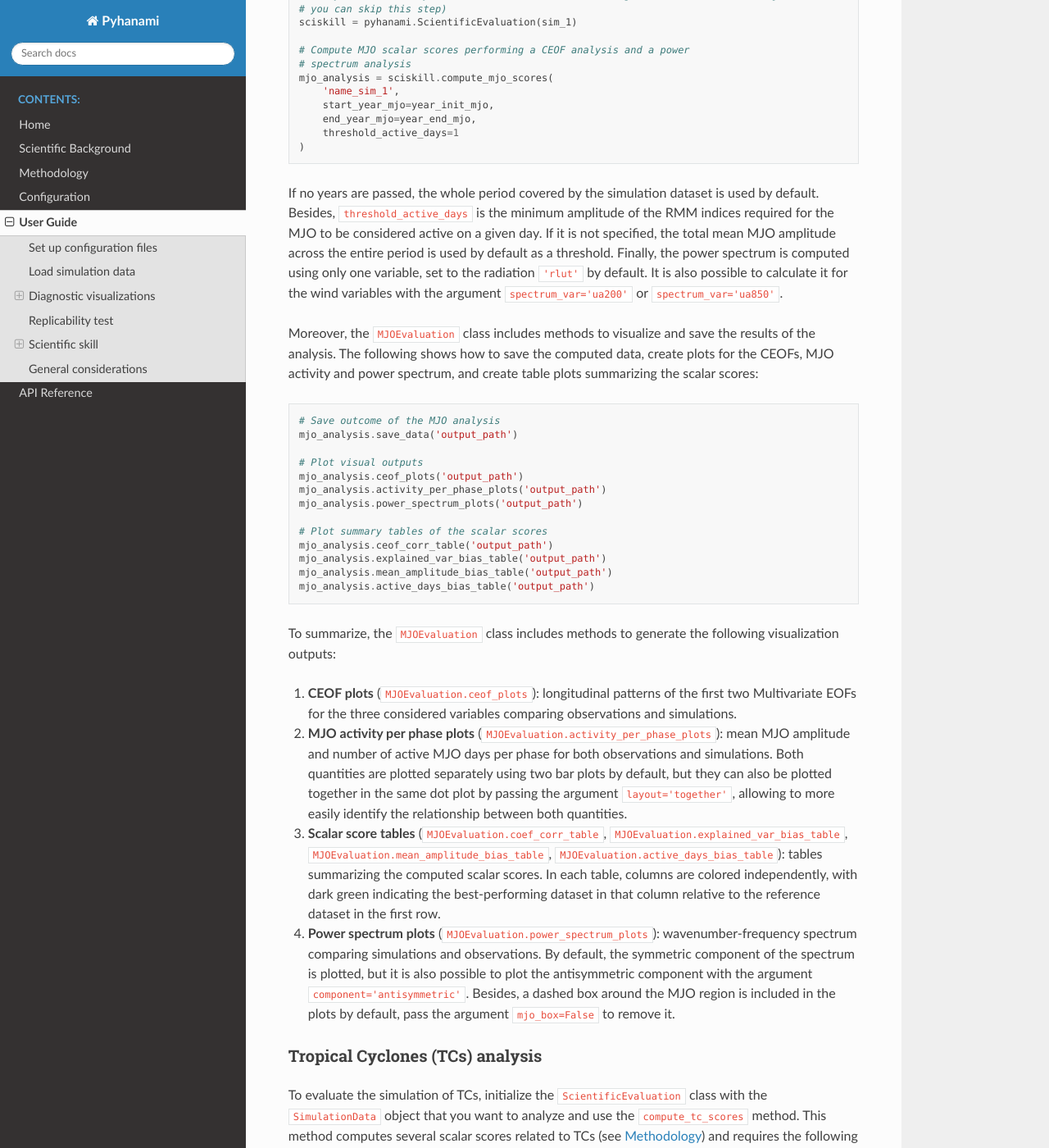
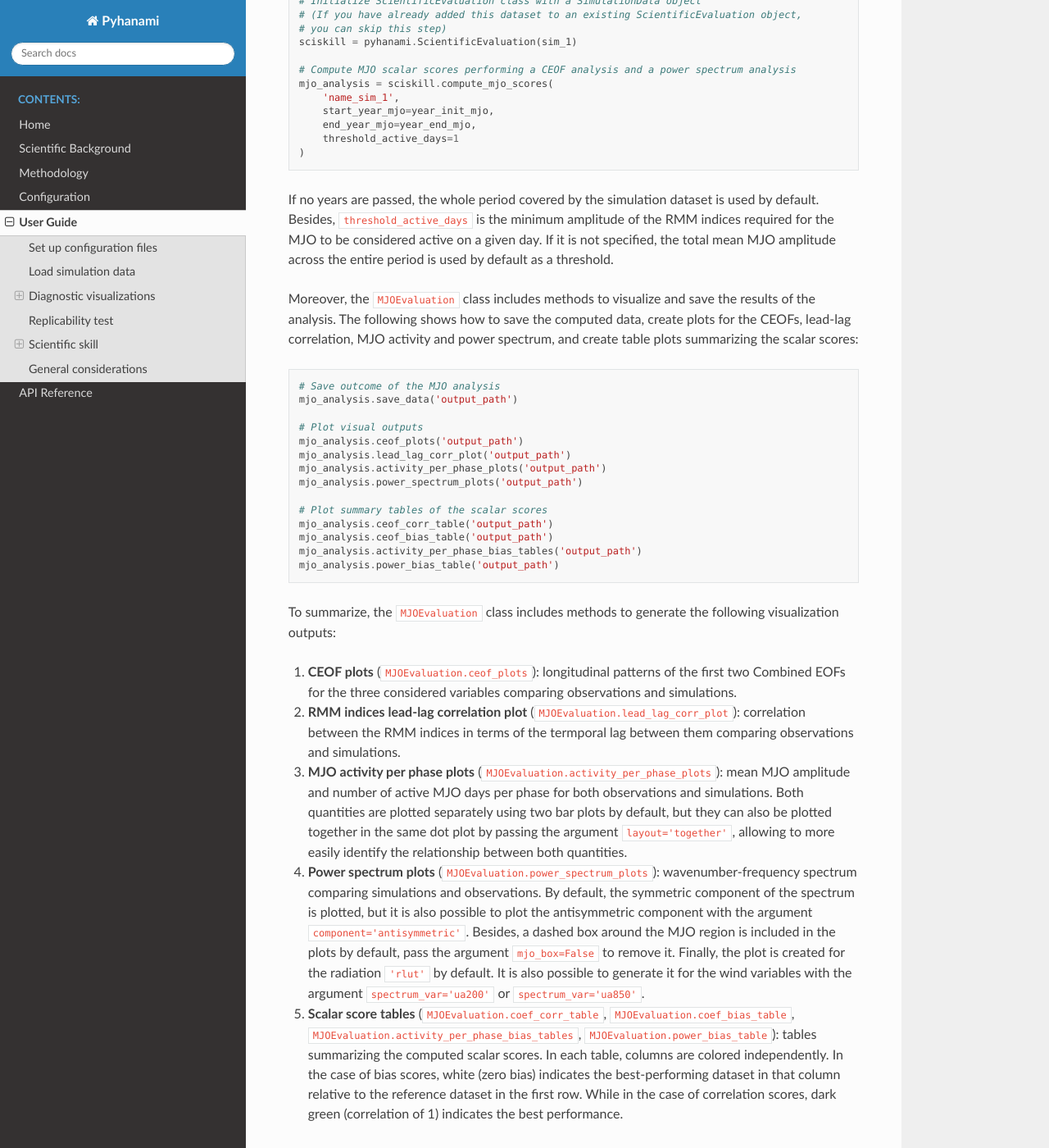
Before and after one commit to BSC-ES/pyhanami, a Sphinx documentation site: the page built from docs/source/User-Guide.md, in a window 1280 px wide and 1400 px high, scrolled down 7913 px. Shown: the whole window at 82% size. Built offline with Sphinx 7.4.7 and the Read the Docs theme 3.1.0, drawn with Linux system fonts in a browser that asks for light colours; some of the changed text lies outside the part shown.

Commit message:
Included lead-lag correlation and scalar scores related to it and the MJO power spectrum in the documentation

````diff
--- a/docs/source/User-Guide.md
+++ b/docs/source/User-Guide.md
@@ -281,9 +281,10 @@ To evaluate the simulation of the MJO specifically, initialize the `ScientificEv
 The following snippet creates a `MJOEvaluation` instance that:
 1. Performs a **Combined Empirical Orthogonal Function (CEOF)** analysis between `year_init_mjo` and `year_end_mjo`
 2. Uses the CEOFs to compute the first two Principal Components (PCs) (**Real-Time Multivariate MJO (RMM) indices**) for the same period, projecting simulations both on the observed and simulated CEOFs
-3. Determines the **MJO amplitude and active days per phase** based on the RMM indices amplitude
-4. Computes various **scalar scores** comparing the simulated CEOFs and MJO activity to the observed ones
+3. Computes the **lead-lag correlation** between the RMM indices
+4. Determines the **MJO amplitude and active days per phase** based on the RMM indices amplitude
 5. Calculates the **MJO power spectrum** (both symmetric and antisymmetric components) between `year_init_mjo` and `year_end_mjo`
+6. Computes various **scalar scores** comparing the simulated CEOFs, RMM indices, MJO activity and power to the observed ones
 
 ```python
 # Initialize ScientificEvaluation class with a SimulationData object
@@ -291,8 +292,7 @@ The following snippet creates a `MJOEvaluation` instance that:
 # you can skip this step)
 sciskill = pyhanami.ScientificEvaluation(sim_1)
 
-# Compute MJO scalar scores performing a CEOF analysis and a power
-# spectrum analysis
+# Compute MJO scalar scores performing a CEOF analysis and a power spectrum analysis
 mjo_analysis = sciskill.compute_mjo_scores(
     'name_sim_1',
     start_year_mjo=year_init_mjo,
@@ -301,9 +301,9 @@ mjo_analysis = sciskill.compute_mjo_scores(
 )
 ```
 
-If no years are passed, the whole period covered by the simulation dataset is used by default. Besides, `threshold_active_days` is the minimum amplitude of the RMM indices required for the MJO to be considered active on a given day. If it is not specified, the total mean MJO amplitude across the entire period is used by default as a threshold. Finally, the power spectrum is computed using only one variable, set to the radiation `'rlut'` by default. It is also possible to calculate it for the wind variables with the argument `spectrum_var='ua200'` or `spectrum_var='ua850'`.
+If no years are passed, the whole period covered by the simulation dataset is used by default. Besides, `threshold_active_days` is the minimum amplitude of the RMM indices required for the MJO to be considered active on a given day. If it is not specified, the total mean MJO amplitude across the entire period is used by default as a threshold.
 
-Moreover, the `MJOEvaluation` class includes methods to visualize and save the results of the analysis. The following shows how to save the computed data, create plots for the CEOFs, MJO activity and power spectrum, and create table plots summarizing the scalar scores:
+Moreover, the `MJOEvaluation` class includes methods to visualize and save the results of the analysis. The following shows how to save the computed data, create plots for the CEOFs, lead-lag correlation, MJO activity and power spectrum, and create table plots summarizing the scalar scores:
 
 ```python
 # Save outcome of the MJO analysis
@@ -311,21 +311,23 @@ mjo_analysis.save_data('output_path')
 
 # Plot visual outputs
 mjo_analysis.ceof_plots('output_path')
+mjo_analysis.lead_lag_corr_plot('output_path')
 mjo_analysis.activity_per_phase_plots('output_path')
 mjo_analysis.power_spectrum_plots('output_path')
 
 # Plot summary tables of the scalar scores
 mjo_analysis.ceof_corr_table('output_path')
-mjo_analysis.explained_var_bias_table('output_path')
-mjo_analysis.mean_amplitude_bias_table('output_path')
-mjo_analysis.active_days_bias_table('output_path')
+mjo_analysis.ceof_bias_table('output_path')
+mjo_analysis.activity_per_phase_bias_tables('output_path')
+mjo_analysis.power_bias_table('output_path')
 ```
 
 To summarize, the `MJOEvaluation` class includes methods to generate the following visualization outputs:
-1. **CEOF plots** (`MJOEvaluation.ceof_plots`): longitudinal patterns of the first two Multivariate EOFs for the three considered variables comparing observations and simulations.
-2. **MJO activity per phase plots** (`MJOEvaluation.activity_per_phase_plots`): mean MJO amplitude and number of active MJO days per phase for both observations and simulations. Both quantities are plotted separately using two bar plots by default, but they can also be plotted together in the same dot plot by passing the argument `layout='together'`, allowing to more easily identify the relationship between both quantities.
-3. **Scalar score tables** (`MJOEvaluation.coef_corr_table`, `MJOEvaluation.explained_var_bias_table`, `MJOEvaluation.mean_amplitude_bias_table`, `MJOEvaluation.active_days_bias_table`): tables summarizing the computed scalar scores. In each table, columns are colored independently, with dark green indicating the best-performing dataset in that column relative to the reference dataset in the first row.
-4. **Power spectrum plots** (`MJOEvaluation.power_spectrum_plots`): wavenumber-frequency spectrum comparing simulations and observations. By default, the symmetric component of the spectrum is plotted, but it is also possible to plot the antisymmetric component with the argument `component='antisymmetric'`. Besides, a dashed box around the MJO region is included in the plots by default, pass the argument `mjo_box=False` to remove it.
+1. **CEOF plots** (`MJOEvaluation.ceof_plots`): longitudinal patterns of the first two Combined EOFs for the three considered variables comparing observations and simulations.
+2. **RMM indices lead-lag correlation plot** (`MJOEvaluation.lead_lag_corr_plot`): correlation between the RMM indices in terms of the termporal lag between them comparing observations and simulations.
+3. **MJO activity per phase plots** (`MJOEvaluation.activity_per_phase_plots`): mean MJO amplitude and number of active MJO days per phase for both observations and simulations. Both quantities are plotted separately using two bar plots by default, but they can also be plotted together in the same dot plot by passing the argument `layout='together'`, allowing to more easily identify the relationship between both quantities.
+4. **Power spectrum plots** (`MJOEvaluation.power_spectrum_plots`): wavenumber-frequency spectrum comparing simulations and observations. By default, the symmetric component of the spectrum is plotted, but it is also possible to plot the antisymmetric component with the argument `component='antisymmetric'`. Besides, a dashed box around the MJO region <!--(wavenumbers 0-4, and frequencies 1/80-1/30) but why??--> is included in the plots by default, pass the argument `mjo_box=False` to remove it. Finally, the plot is created for the radiation `'rlut'` by default. It is also possible to generate it for the wind variables with the argument `spectrum_var='ua200'` or `spectrum_var='ua850'`.
+5. **Scalar score tables** (`MJOEvaluation.coef_corr_table`, `MJOEvaluation.coef_bias_table`, `MJOEvaluation.activity_per_phase_bias_tables`, `MJOEvaluation.power_bias_table`): tables summarizing the computed scalar scores. In each table, columns are colored independently. In the case of bias scores, white (zero bias) indicates the best-performing dataset in that column relative to the reference dataset in the first row. While in the case of correlation scores, dark green (correlation of 1) indicates the best performance.
 
 
 ### Tropical Cyclones (TCs) analysis
````
Also changed, not shown: README.md (+12 -8 lines), docs/source/Home.md (+1 -1 lines), docs/source/Methodology.md (+10 -5 lines).
